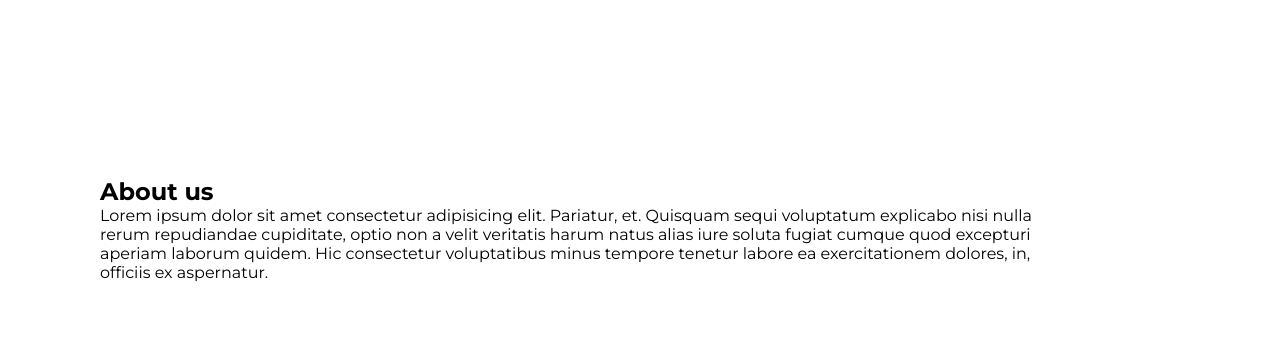
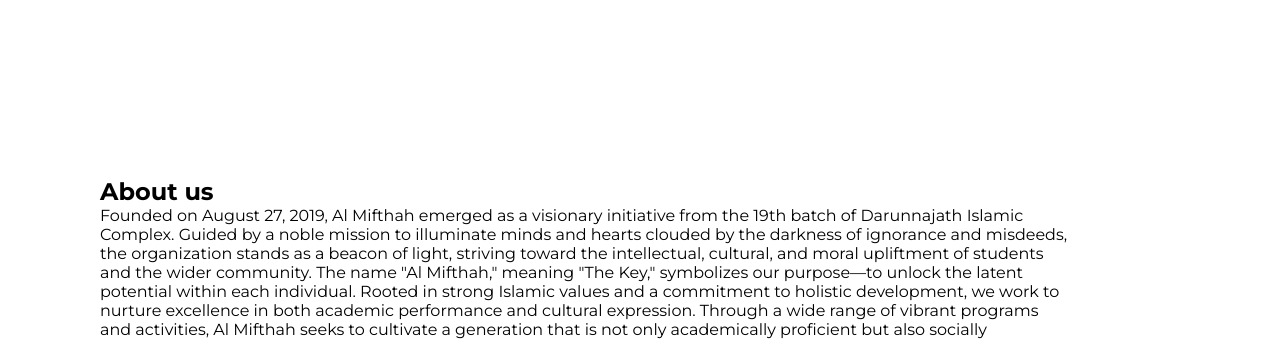
Before and after one commit to deathlydark/deathlydark.github.io, a plain HTML site: page index.html in a window 1280 px wide. Shown: the part 448-789 px from the top of the page. Drawn offline with Linux system fonts and the light colour scheme.

Commit message:
index.html

```diff
--- a/index.html
+++ b/index.html
@@ -54,7 +54,15 @@
 
             <div class="text2">
                 <h2>About us</h2>
-                <p>Lorem ipsum dolor sit amet consectetur adipisicing elit. Pariatur, et. Quisquam sequi voluptatum explicabo nisi nulla rerum repudiandae cupiditate, optio non a velit veritatis harum natus alias iure soluta fugiat cumque quod excepturi aperiam laborum quidem. Hic consectetur voluptatibus minus tempore tenetur labore ea exercitationem dolores, in, officiis ex aspernatur.</p>
+                <p>Founded on August 27, 2019, Al Mifthah emerged as a visionary initiative from the 19th batch of Darunnajath Islamic Complex. Guided by a noble mission to illuminate minds and hearts clouded by the darkness of ignorance and misdeeds, the organization stands as a beacon of light, striving toward the intellectual, cultural, and moral upliftment of students and the wider community.
+
+The name "Al Mifthah," meaning "The Key," symbolizes our purpose—to unlock the latent potential within each individual. Rooted in strong Islamic values and a commitment to holistic development, we work to nurture excellence in both academic performance and cultural expression.
+
+Through a wide range of vibrant programs and activities, Al Mifthah seeks to cultivate a generation that is not only academically proficient but also socially responsible, creatively inspired, and spiritually enlightened. Whether it's organizing seminars, talent fests, cultural workshops, or leadership camps, every initiative we undertake is a step toward building a brighter, more compassionate future.
+
+As we continue our journey with dedication and purpose, Al Mifthah is proud to witness the blossoming talents of its members and their growing contributions to society. We believe that with unity, faith, and the right guidance, transformation is not only possible—it is inevitable.
+
+</p>
             </div>
         </div>
     </div>
```
